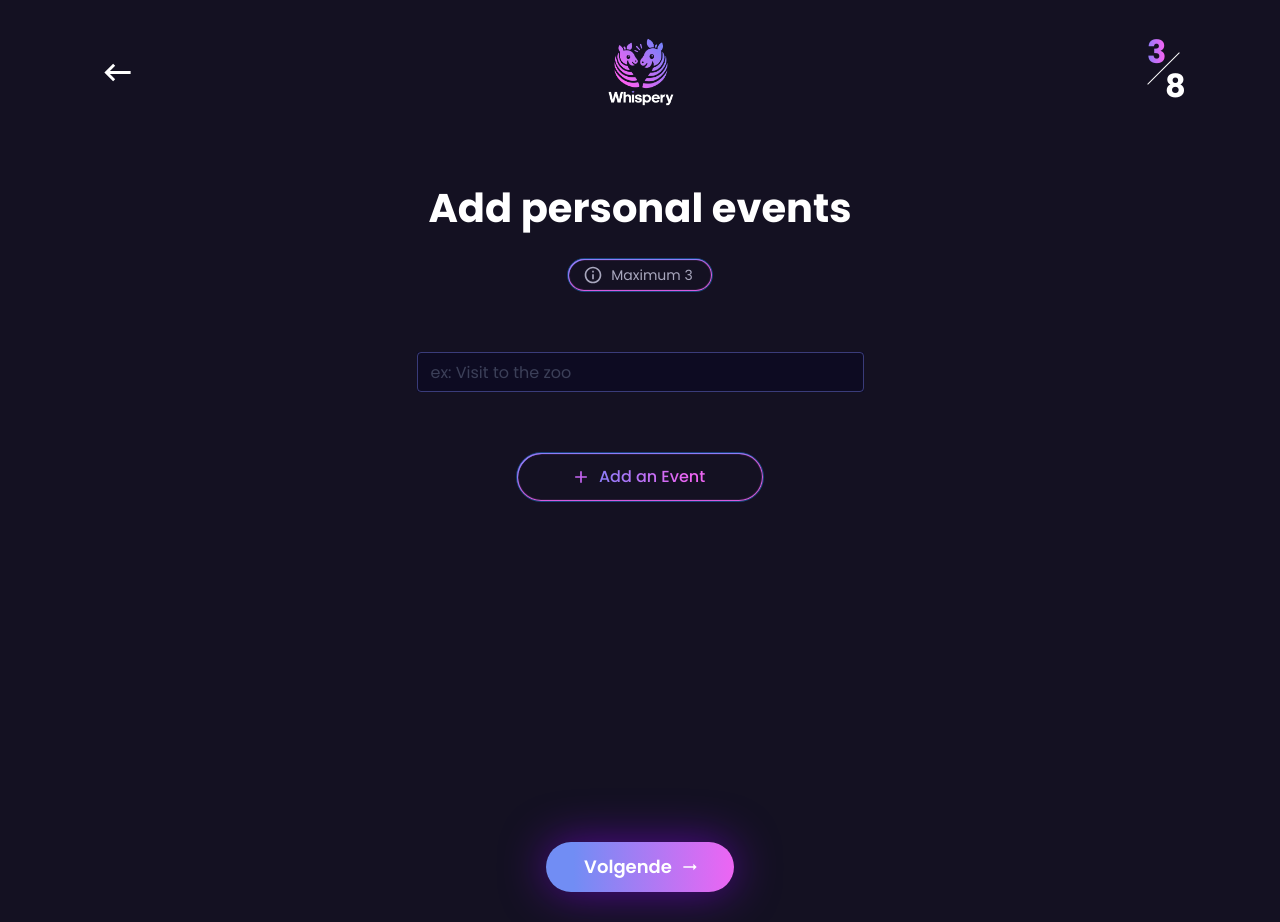
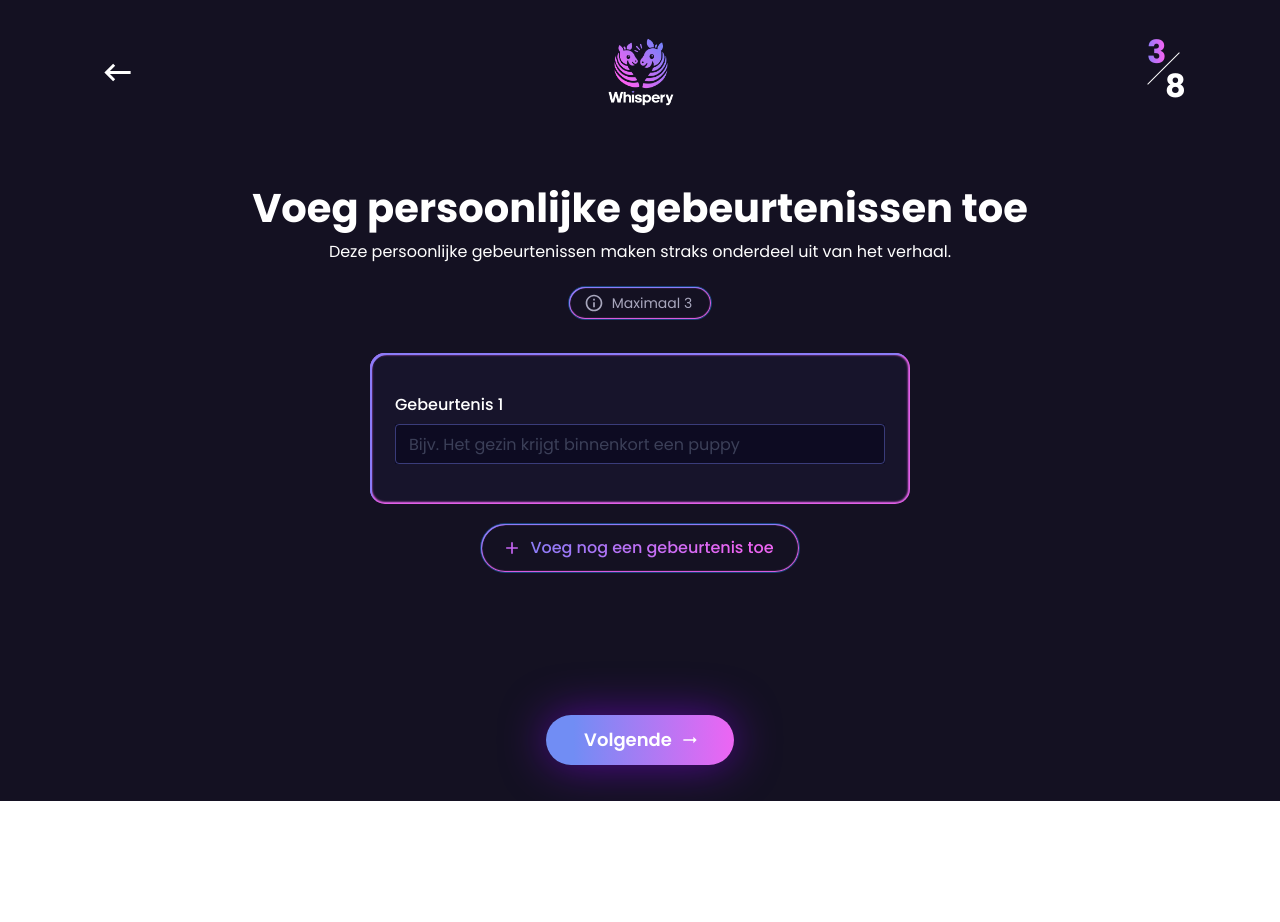
Before and after one commit to ZeenatLawal/whispery, a React (Create React App) app: page /events in a window 1280 px wide. After the commit the page ends 801 px from the top, so only its background shows below. Built offline with nearby package versions, Linux system fonts and the light colour scheme.

Commit message:
Change page 3 text to Dutch

```diff
--- a/src/Pages/PersonalEvents.tsx
+++ b/src/Pages/PersonalEvents.tsx
@@ -1,4 +1,13 @@
-import { Grid, Button, TextField, useMediaQuery } from "@mui/material";
+import {
+  Grid,
+  Button,
+  TextField,
+  InputLabel,
+  useMediaQuery,
+  List,
+  ListItem,
+  Typography,
+} from "@mui/material";
 import { useState } from "react";
 import { Header } from "../components/Header";
 import { ContinueButton } from "../components/ContinueButton";
@@ -9,11 +18,15 @@ import { PageTitle } from "../components/PageTitle";
 export function PersonalEvents() {
   const isSmallest = useMediaQuery("(max-width: 380px)");
   const [personalEvent, setPersonalEvent] = useState("");
+  const [allEvents, setAllEvents] = useState<string[]>([]);
 
   return (
     <Header pageNumber={3} path="/members">
       <Grid item xs={12} textAlign="center">
-        <PageTitle title="Add personal events" />
+        <PageTitle
+          title="Voeg persoonlijke gebeurtenissen toe"
+          subtitle="Deze persoonlijke gebeurtenissen maken straks onderdeel uit van het verhaal."
+        />
         <Button
           variant="outlined"
           sx={{
@@ -27,28 +40,63 @@ export function PersonalEvents() {
           }}
           startIcon={<InfoOutlinedIcon fontSize="large" />}
         >
-          Maximum 3
+          Maximaal 3
         </Button>
-        <Grid item>
+      </Grid>
+
+      <Grid
+        item
+        container
+        xs={12}
+        marginTop="25px"
+        alignItems="center"
+        justifyContent="center"
+      >
+        <Grid
+          item
+          xs={12}
+          md={6}
+          style={{
+            padding: "40px 25px",
+            backgroundColor: "#17142B",
+            borderRadius: "15px",
+            boxShadow: "inset 2px 2px 0 0 #8B7CF8, inset 0 0 2px 2px #ED65F3",
+          }}
+        >
+          <InputLabel htmlFor="add-event">
+            Gebeurtenis {allEvents.length + 1}
+          </InputLabel>
           <TextField
-            sx={{
-              margin: { xs: "65px 0", md: "60px 0" },
-              width: isSmallest ? "300px" : { xs: "380px", md: "447px" },
-            }}
-            placeholder="ex: Visit to the zoo"
+            id="add-event"
+            placeholder="Bijv. Het gezin krijgt binnenkort een puppy"
+            fullWidth
             value={personalEvent}
             onChange={(e) => setPersonalEvent(e.target.value)}
           />
         </Grid>
+
+        <Grid item xs={12} textAlign="center" marginTop="16px">
           <Button
             variant="outlined"
             sx={{
               borderRadius: "31px",
               boxShadow: "inset 1px 1px 0 0 #8B7CF8, inset 0 0 1px 1px #ED65F3",
-            width: "248px",
+              width: isSmallest ? "300px" : { xs: "380px", md: "320px" },
               height: "50px",
+              "&:disabled": { opacity: "0.4" },
             }}
             startIcon={<AddIcon sx={{ color: "#C665F3" }} fontSize="large" />}
+            onClick={() => {
+              setAllEvents((prevEvent) => {
+                if (prevEvent.includes(personalEvent)) {
+                  return prevEvent;
+                } else {
+                  return [...prevEvent, personalEvent];
+                }
+              });
+              setPersonalEvent("");
+            }}
+            disabled={allEvents.length === 3}
           >
             <div
               style={{
@@ -59,17 +107,45 @@ export function PersonalEvents() {
                 fontSize: "16px",
               }}
             >
-            Add an Event
+              Voeg nog een gebeurtenis toe
             </div>
           </Button>
+        </Grid>
+
+        {allEvents.length > 0 && (
+          <div
+            style={{
+              padding: "25px 40px",
+              marginTop: "16px",
+              backgroundColor: "#17142B",
+              borderRadius: "15px",
+              boxShadow: "inset 2px 2px 0 0 #8B7CF8, inset 0 0 2px 2px #ED65F3",
+            }}
+          >
+            <List component="ol">
+              {allEvents.map((event, index) => (
+                <ListItem key={index} component="li">
+                  <Typography>
+                    <strong>{index + 1}. </strong> {event}
+                  </Typography>
+                </ListItem>
+              ))}
+            </List>
+          </div>
+        )}
       </Grid>
 
       <Grid
         container
         justifyContent="center"
-        marginTop={{ xs: "338px", md: "340px" }}
+        marginTop={{ xs: "118px", md: "139.5px" }}
       >
-        <ContinueButton path="/themes" />
+        <ContinueButton
+          path="/themes"
+          onClick={async () => {
+            console.log("send event details");
+          }}
+        />
       </Grid>
     </Header>
   );
```
Lines whose indentation alone changed are shown as unchanged.
